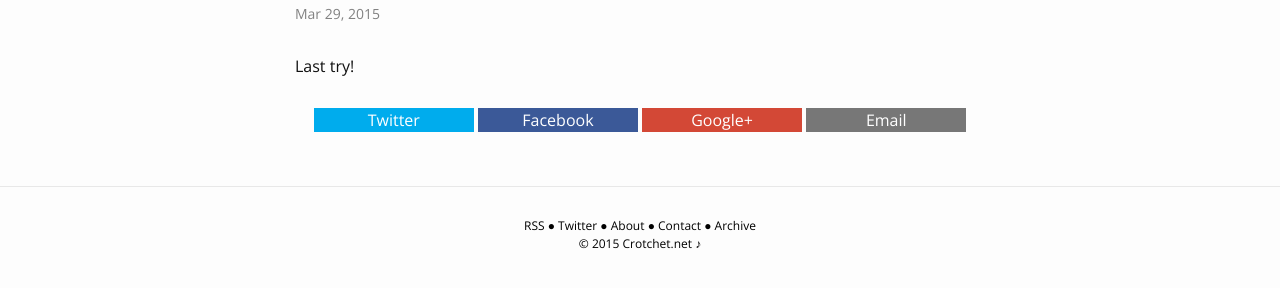
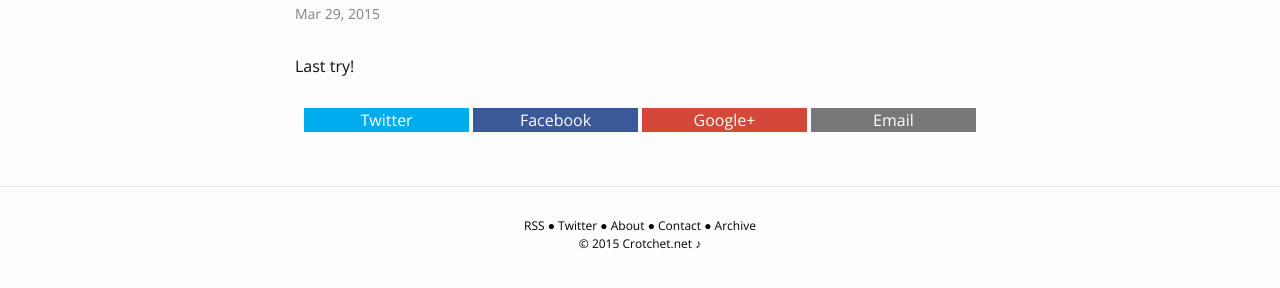
Before and after one commit to andyml123/andyml123.github.io, a Jekyll site: the page built from _posts/2015-03-29-git-test.markdown, in a window 1280 px wide. Shown: the part 171-459 px from the top of the page. Built offline with Jekyll 4.4.1, drawn with Linux system fonts in a browser that asks for light colours.

Commit message:
inital commit

```diff
--- a/_sass/_layout.scss
+++ b/_sass/_layout.scss
@@ -310,7 +310,7 @@ hr {
 .sharing-button, .sharing-button:visited {
   display: inline-block;
   text-align: center;
-  width: 8.3rem;
+  width: 10.3rem;
   min-width: 10rem;
   background-color: #ccc;
   color: #fff;
```
